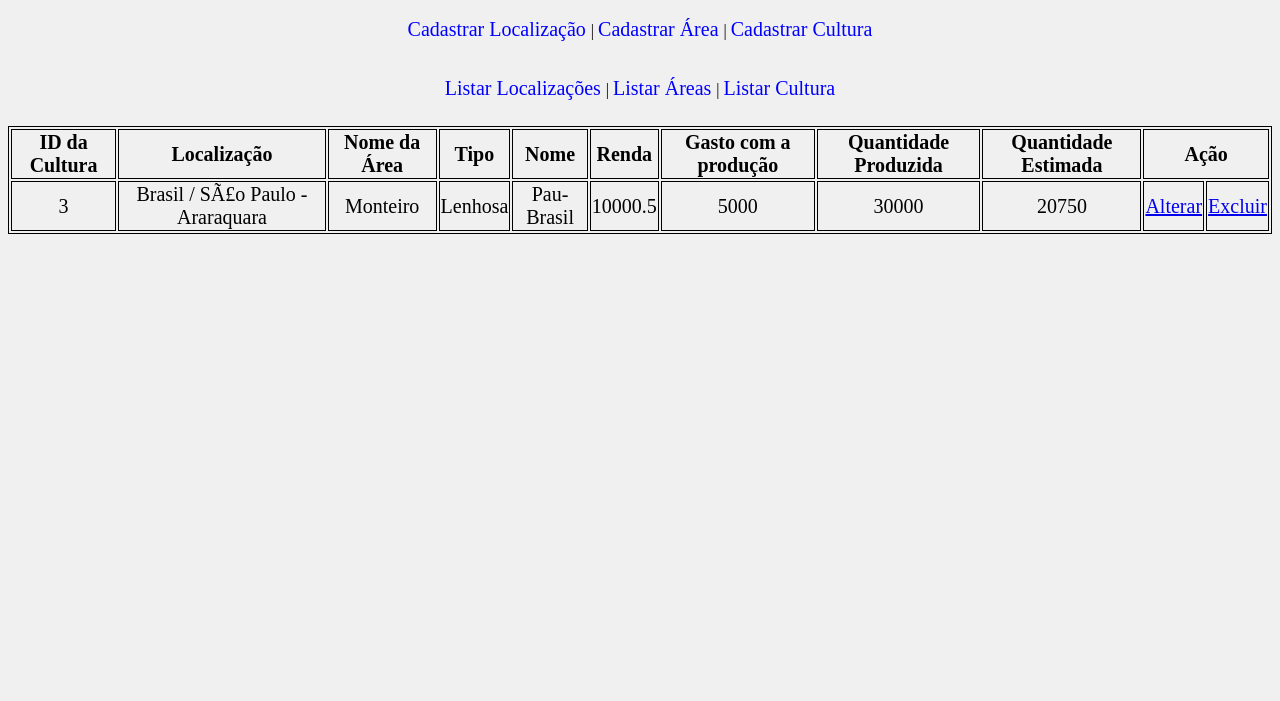
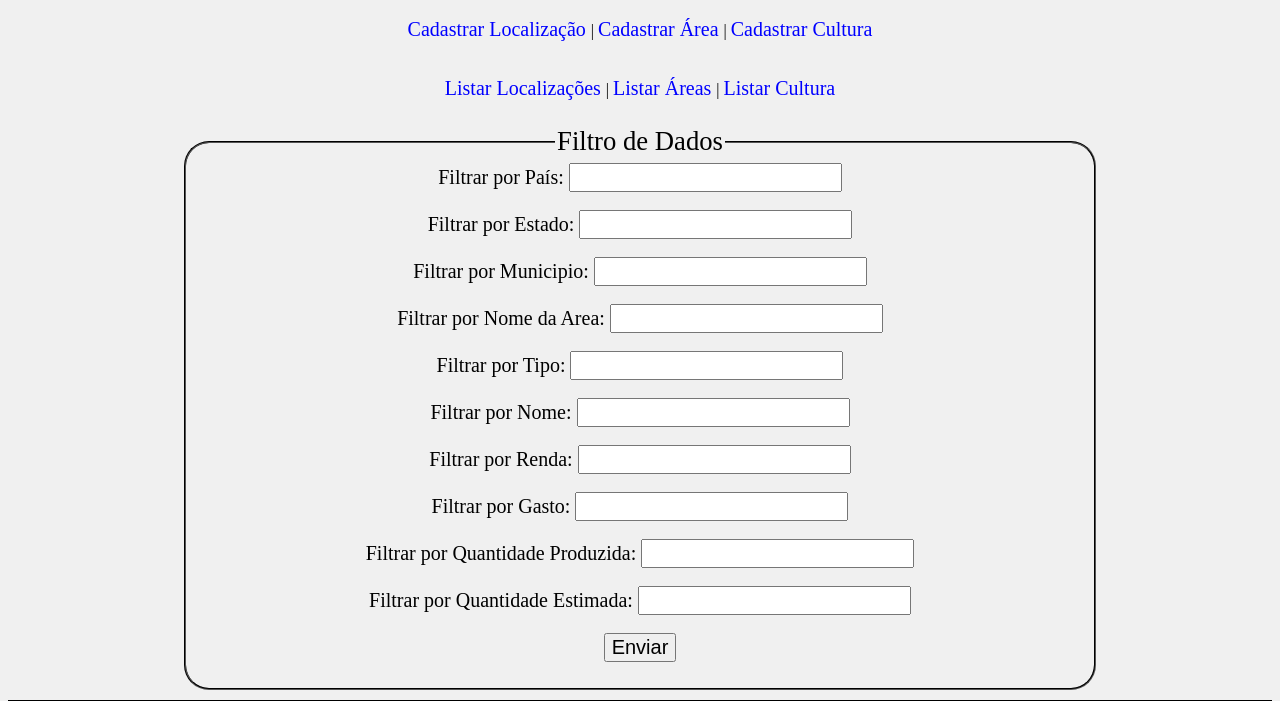
Before and after one commit to piugomes/agrofloresta, a PHP site: page /listar_cultura.php in a window 1280 px wide. Shown: the top 701 px of the page. Before the commit the page ends 234 px from the top, so only its background shows below. Run offline with PHP 8.4, Linux system fonts and the light colour scheme; data comes from the database, SQL or seed files in the repository.

Commit message:
Versão 4.6- Varias alterações: Filtro e Ordenação

```diff
--- a/listar_area.php
+++ b/listar_area.php
@@ -276,7 +276,7 @@
 					$where
 					$order";
 
-					echo $select;
+					// echo $select;
 
 					$resultado = mysqli_query($link, $select) or die( mysqli_error($link));
 
--- a/listar_cultura.php
+++ b/listar_cultura.php
@@ -20,7 +20,62 @@
 			lista();
 
 		?>
+		<fieldset class="fieldset">
+			<legend>Filtro de Dados</legend>
+			<form action="listar_cultura.php" method="post">
+				<label>Filtrar por País: </label>
+				<input type="text" name="filtroPais"/>
+				<br />
+				<br />
 
+				<label>Filtrar por Estado: </label>
+				<input type="text" name="filtroEst"/>
+				<br />
+				<br />
+
+				<label>Filtrar por Municipio: </label>
+				<input type="text" name="filtroMun"/>
+				<br />
+				<br />
+
+				<label>Filtrar por Nome da Area: </label>
+				<input type="text" name="filtroNomeArea"/>
+				<br />
+				<br />
+
+				<label>Filtrar por Tipo: </label>
+				<input type="text" name="filtroTipo"/>
+				<br />
+				<br />
+
+				<label>Filtrar por Nome: </label>
+				<input type="text" name="filtroNome"/>
+				<br />
+				<br />
+
+				<label>Filtrar por Renda: </label>
+				<input type="text" name="filtroRenda"/>
+				<br />
+				<br />
+
+				<label>Filtrar por Gasto: </label>
+				<input type="text" name="filtroGasto"/>
+				<br />
+				<br />
+
+				<label>Filtrar por Quantidade Produzida: </label>
+				<input type="text" name="filtroQuanProd"/>
+				<br />
+				<br />
+
+				<label>Filtrar por Quantidade Estimada: </label>
+				<input type="text" name="filtroQuanEst"/>
+				<br />
+				<br />
+
+				<input type="submit" value="Enviar"/>
+			</form>
+		</fieldset>
 		<table class="table">
 
 			<thead>
@@ -45,12 +100,41 @@
 			<tbody>
 
 				<?php
+					$where = '';
+
+					if(!empty($_POST["filtroPais"])){
+						$letra = $_POST['filtroPais'];
+						$where = "where pais like '$letra%'";
+					}
+
+					if(!empty($_POST["filtroEst"])){
+						$letra = $_POST['filtroEst'];
+						if($where != ''){
+							$where .= " and estado like '$letra%'";
+						}else{
+							$where .= " where estado like '$letra%'";
+						}
+					}
+
+					if(!empty($_POST["filtroMun"])){
+						$letra = $_POST['filtroMun'];
+						if($where != ''){
+							$where .= " and municipio like '$letra%'";
+						}else{
+							$where .= " where municipio like '$letra%'";
+						}
+					}
+
+
+
+					// ######################################################################################
 
 					$select = "SELECT * FROM cultura
 					INNER JOIN area ON area.ID_area = cultura.cod_area
 					INNER JOIN localizacao ON localizacao.ID_localizacao = area.cod_localizacao";
 
 					$resultado = mysqli_query($link, $select) or die( mysqli_error($link));
+
 
 					while( $linha = mysqli_fetch_array($resultado) ){
 
--- a/remove_area.php
+++ b/remove_area.php
@@ -17,14 +17,16 @@
 
 			$id = $_GET["id"];
 
-			$delete = "DELETE FROM localizacao WHERE ID_area = '$id'";
 
+			$delete = "DELETE FROM area WHERE ID_area = '$id'";
+
+			echo $delete;
 			menu();
 			lista();
 
 			if(mysqli_query($link, $delete)){
 
-				echo "<h1 class='h1'>Removido!!</h1>";
+				header("Location: listar_area.php");
 
 			}else {
 
--- a/remove_cultura.php
+++ b/remove_cultura.php
@@ -24,7 +24,7 @@
 
 			if(mysqli_query($link, $delete)){
 
-				echo "<h1 class='h1'>Removido!!</h1>";
+				header("Location: listar_cultura.php");
 
 			}else {
 
```
